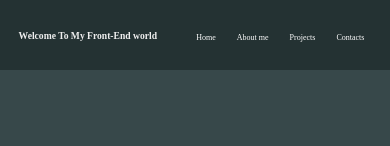
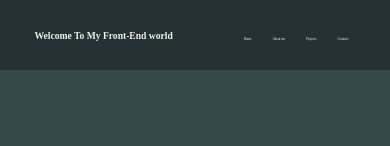
Before and after one commit to Kiritsu0/Portfolio, a React (Create React App) app: page / in a window 390 px wide. Shown: the top 146 px of the page. Built offline with nearby package versions, Linux system fonts and the light colour scheme.

Commit message:
Update media query

```diff
--- a/src/main.css
+++ b/src/main.css
@@ -450,7 +450,7 @@
     font-size: 1rem;
   }
   #home #nav .links {
-    font-size: 0.3rem;
+    font-size: 0.9rem;
     margin-right: 3px;
   }
   #home .identification {
@@ -598,7 +598,7 @@
     font-size: 0.4rem;
   }
   #home #nav .links {
-    font-size: 0.5rem;
+    font-size: 0.2rem;
     margin-right: 1px;
   }
   #home .identification {
--- a/src/main.scss
+++ b/src/main.scss
@@ -537,7 +537,7 @@ $p3_marginL, $hovered_spans_size, $hovered_spans_hover) {
 
 
 @media (max-width: 900px) {
-    @include media(1rem, 0.3rem, 3px, 8rem, 350px, 1.2rem, 1.2rem, 3rem, 1.5rem, 1.5rem, 1.5rem, 1.5rem);
+    @include media(1rem, 0.9rem, 3px, 8rem, 350px, 1.2rem, 1.2rem, 3rem, 1.5rem, 1.5rem, 1.5rem, 1.5rem);
 
     #home {
         #nav {
@@ -639,7 +639,7 @@ $p3_marginL, $hovered_spans_size, $hovered_spans_hover) {
 }
 
 @media (max-width: 430px){
-    @include media(0.4rem, 0.5rem, 1px, 8rem, 130px, 0.8rem, 0.6rem, 1rem, 0.8rem, 0.8rem, 0.9rem, 0.8rem);
+    @include media(0.4rem, 0.2rem, 1px, 8rem, 130px, 0.8rem, 0.6rem, 1rem, 0.8rem, 0.8rem, 0.9rem, 0.8rem);
     #home {
         #nav {
             & .links {
```
